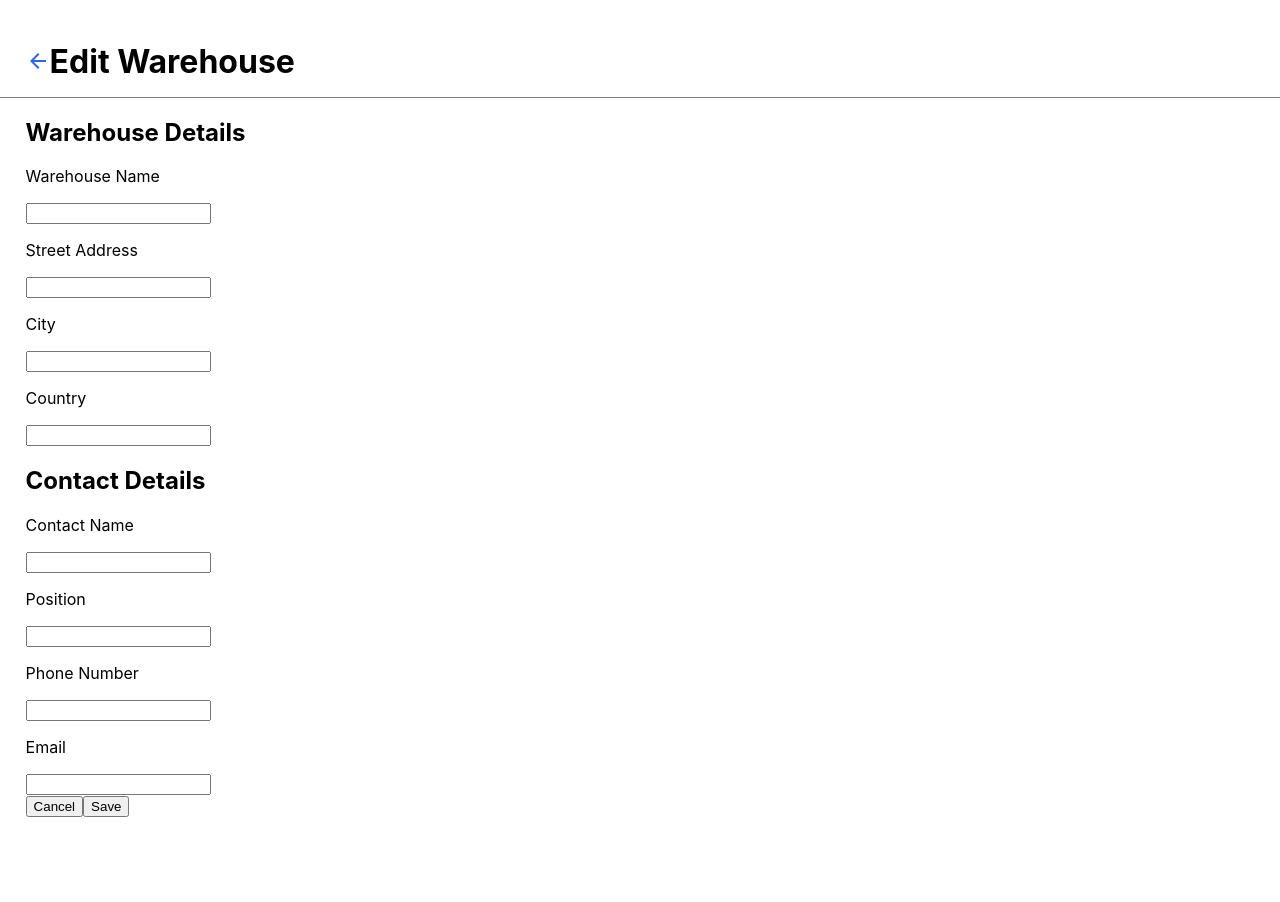
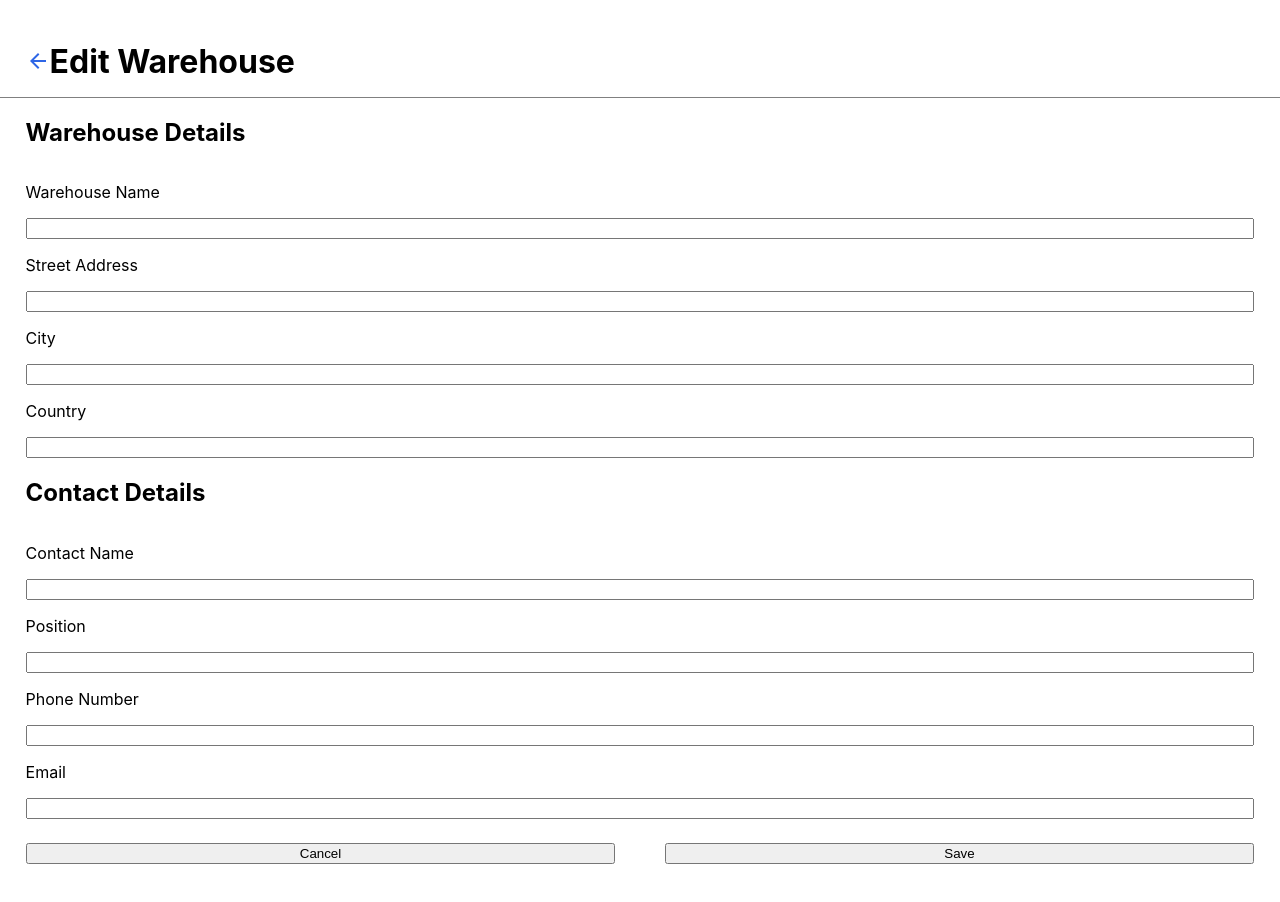
Before and after one commit to merinekh/siar-instock-client, a React (Create React App) app: page /edit_warehouse in a window 1280 px wide. Shown: the top 902 px of the page. Before the commit the page ends 843 px from the top, so only its background shows below. Built offline with nearby package versions, Linux system fonts and the light colour scheme.

Commit message:
Styling FlexBox Done

```diff
--- a/src/components/EditAddWarehouseForm/EditAddWarehouseForm.scss
+++ b/src/components/EditAddWarehouseForm/EditAddWarehouseForm.scss
@@ -1,3 +1,6 @@
+@use "../../styles/partials/typography" as *;
+@use "../../styles/partials/mixins.scss" as *;
+
 .warehouseform {
   display: flex;
   flex-direction: column;
@@ -21,4 +24,32 @@
       margin-left: 0rem;
     }
   }
+
+  &-main {
+    display: flex;
+    flex-direction: column;
+
+    &-warehouse,
+    &-contact {
+      display: flex;
+      flex-direction: column;
+
+      &-inputs,
+      &-input {
+        display: flex;
+        flex-direction: column;
+      }
+    }
+  }
+
+  &-buttons {
+    display: flex;
+    justify-content: space-between;
+    margin: 1.5rem 0;
+    button {
+      display: flex;
+      justify-content: center;
+      width: 48%;
+    }
+  }
 }
```
